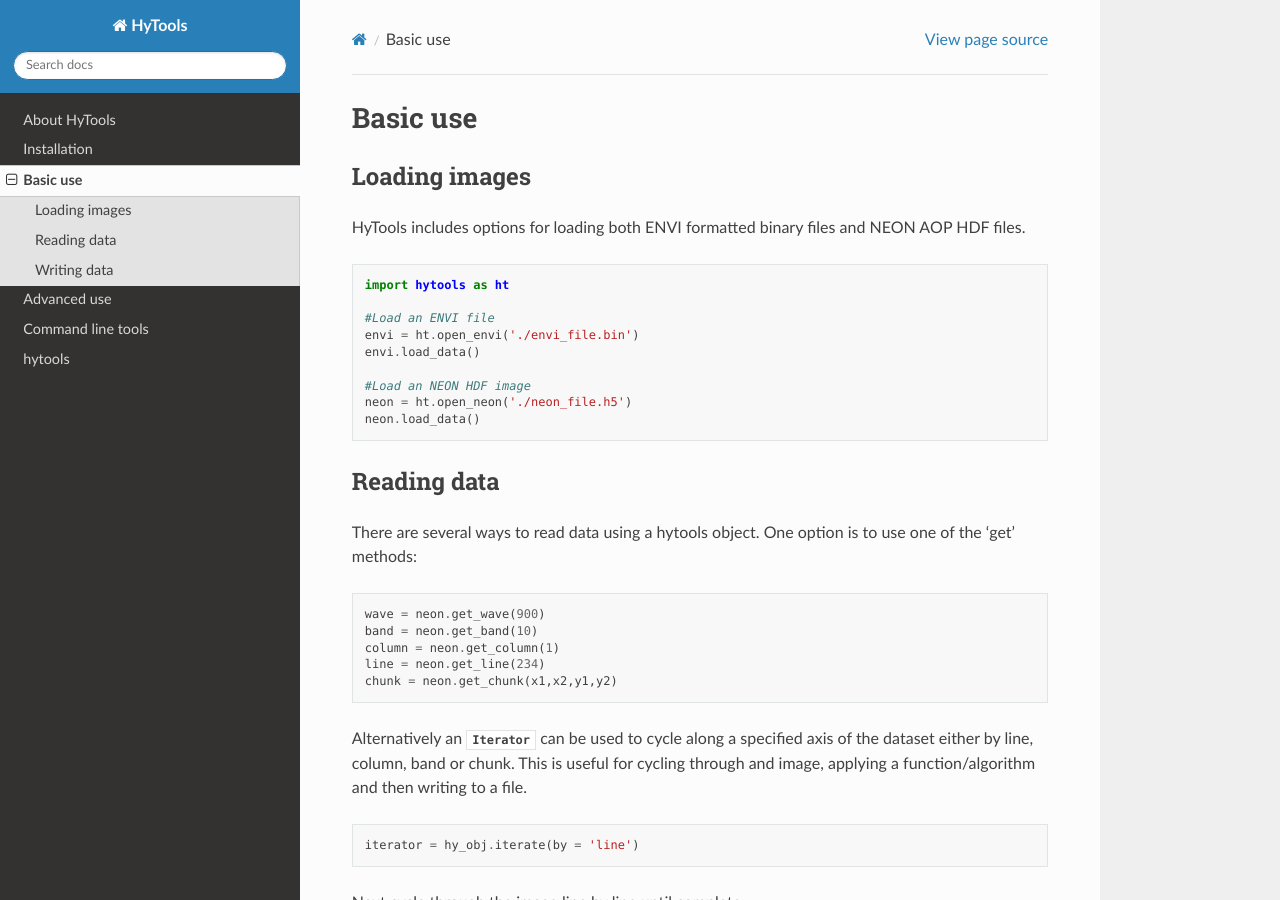
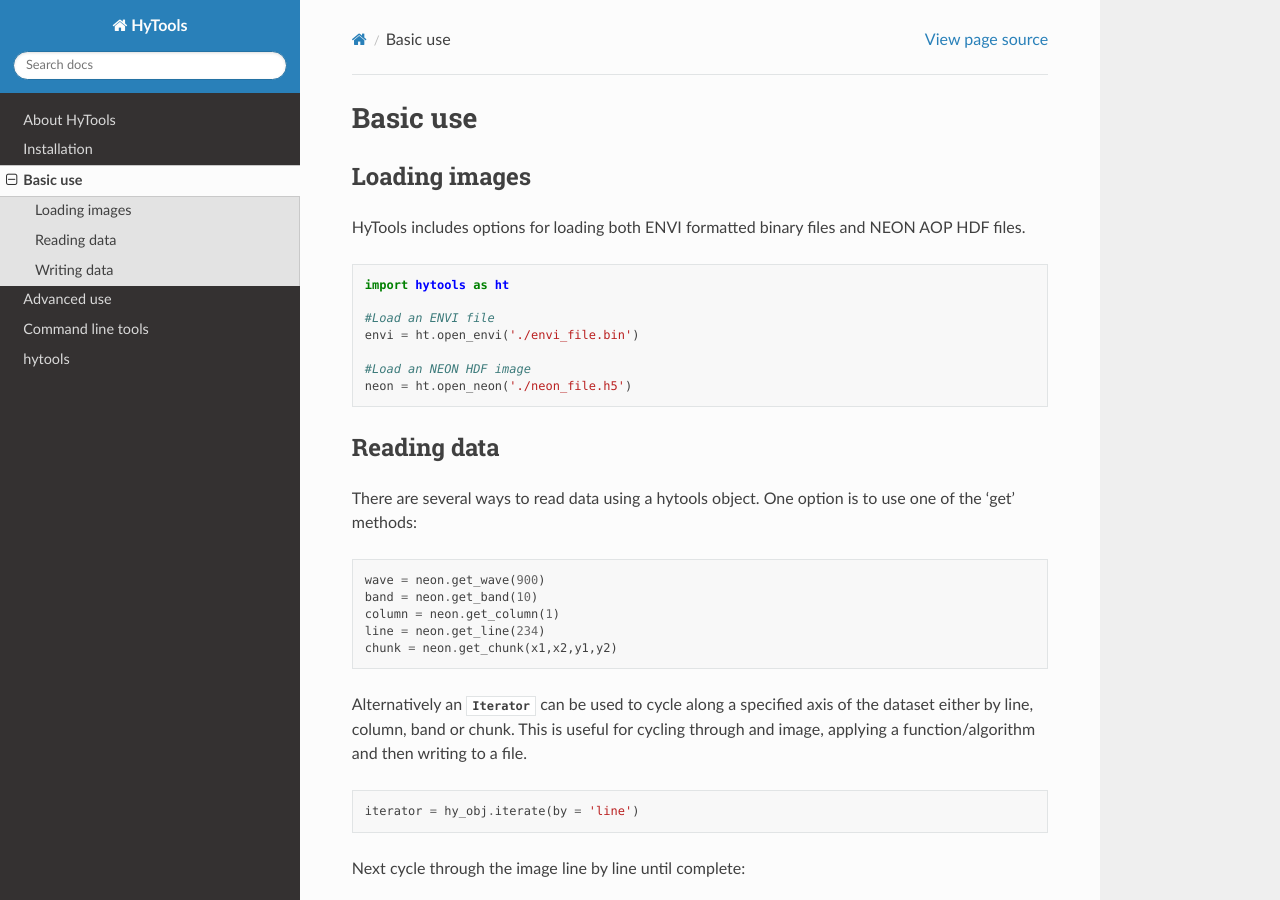
Before and after one commit to EnSpec/hytools, a Sphinx documentation site: the page built from docs/source/basics.rst, in a window 1280 px wide and 900 px high. Built offline with Sphinx 7.4.7 and the Read the Docs theme 2.0.0, drawn with Linux system fonts in a browser that asks for light colours.

Commit message:
Docs update

```diff
--- a/docs/source/basics.rst
+++ b/docs/source/basics.rst
@@ -17,11 +17,9 @@ and NEON AOP HDF files.
 
    #Load an ENVI file
    envi = ht.open_envi('./envi_file.bin')
-   envi.load_data()
 
    #Load an NEON HDF image
    neon = ht.open_neon('./neon_file.h5')
-   neon.load_data()
 
 
 Reading data
```
